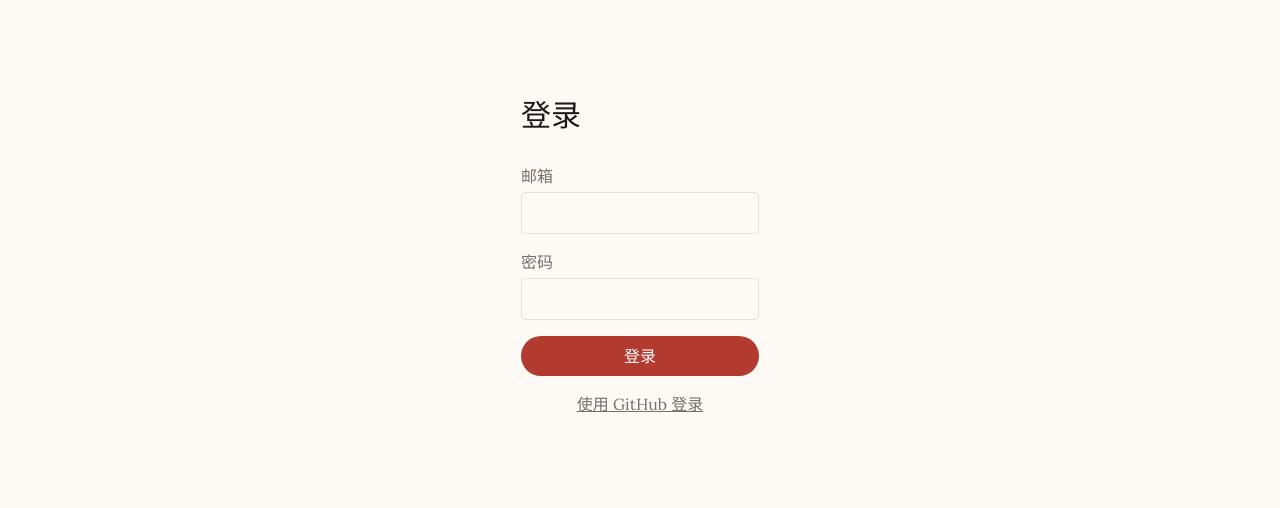
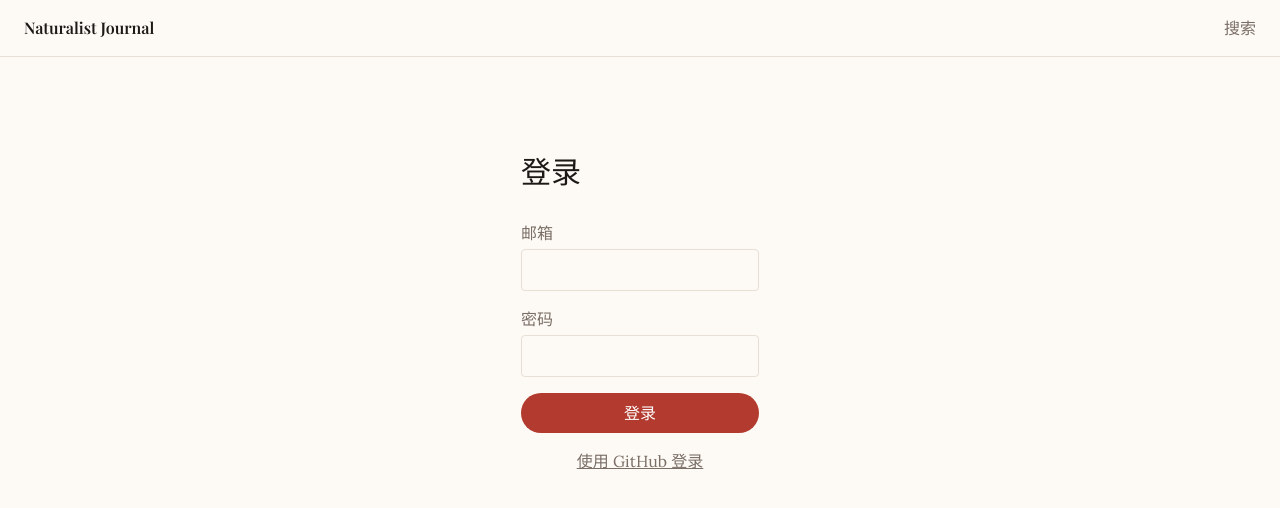
Before and after one commit to tangziyu0523/blog, a Next.js app in the folder apps/web/: page /login in a window 1280 px wide. Shown: the top 508 px of the page. Built offline with nearby package versions, Linux system fonts and the light colour scheme; no server answers.

Commit message:
feat(web): add search link to global header

```diff
--- a/apps/web/src/app/layout.tsx
+++ b/apps/web/src/app/layout.tsx
@@ -1,4 +1,5 @@
 import type { Metadata } from "next";
+import Link from "next/link";
 import { Playfair_Display, Lora, Inter, JetBrains_Mono } from "next/font/google";
 import "./globals.css";
 import { AuthProvider } from "@/lib/auth-context";
@@ -22,7 +23,20 @@ export default function RootLayout({
       className={`${playfair.variable} ${lora.variable} ${inter.variable} ${mono.variable} h-full antialiased`}
     >
       <body className="min-h-full flex flex-col">
-        <AuthProvider>{children}</AuthProvider>
+        <AuthProvider>
+          <header
+            className="flex justify-between px-6 py-4 border-b"
+            style={{ borderColor: "var(--border)" }}
+          >
+            <Link href="/" style={{ fontFamily: "var(--font-display)" }}>
+              Naturalist Journal
+            </Link>
+            <Link href="/search" style={{ color: "var(--text-2)" }}>
+              搜索
+            </Link>
+          </header>
+          {children}
+        </AuthProvider>
       </body>
     </html>
   );
```
